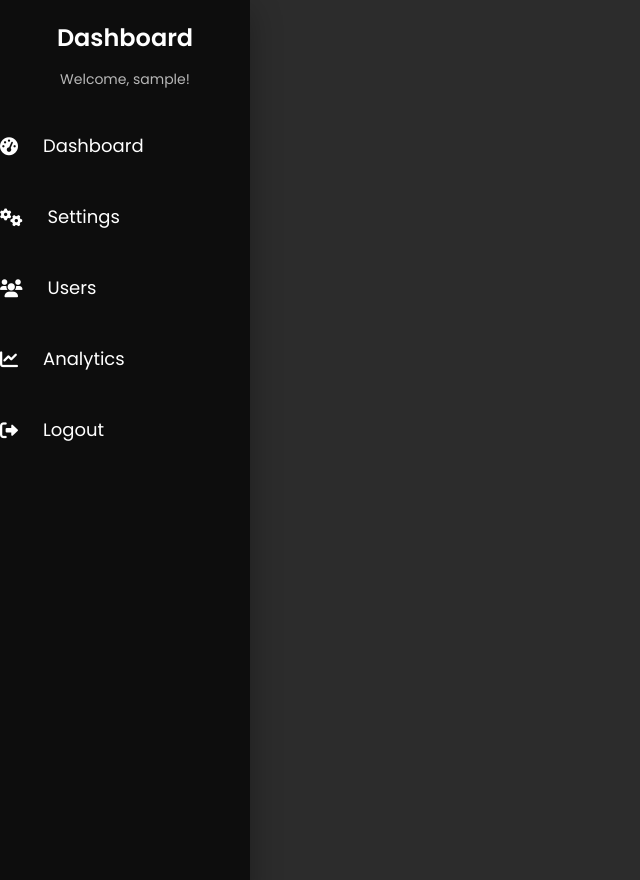
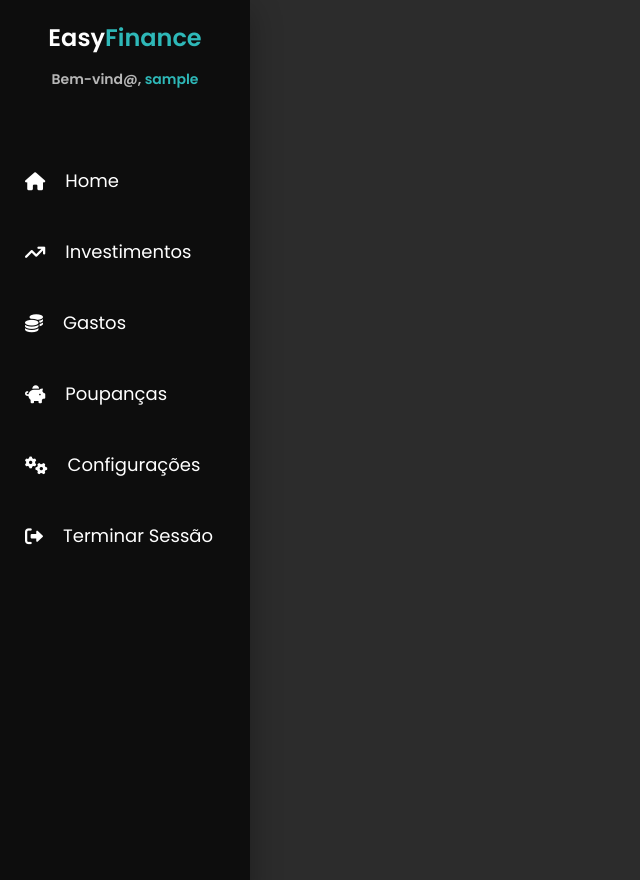
Before and after one commit to jelfixe/EasyFinance, a Flask app: page /dashboard in a window 1280 px wide. Shown: the whole page, without its empty margins (0-640 px from the left). Run offline with Flask 3, Linux system fonts and the light colour scheme; the visitor is signed in with stand-in values (Sample User, id 1); data comes from the database, SQL or seed files in the repository.

Commit message:
dashboard updates

```diff
--- a/static/scripts/dashboard.js
+++ /dev/null
@@ -1,21 +0,0 @@
-// Toggle the sidebar visibility on hamburger menu click
-const hamburgerMenu = document.getElementById('hamburgerMenu');
-const sidebar = document.getElementById('sidebar');
-
-hamburgerMenu.addEventListener('click', () => {
-    sidebar.classList.toggle('active');
-});
-
-// Tab switching logic
-function changeTab(tabIndex) {
-    const tabs = document.querySelectorAll('.tab-button');
-    const panels = document.querySelectorAll('.tab-panel');
-
-    tabs.forEach((tab, index) => {
-        tab.classList.remove('active');
-        panels[index].classList.remove('active');
-    });
-
-    tabs[tabIndex].classList.add('active');
-    panels[tabIndex].classList.add('active');
-}
--- /dev/null
+++ b/static/scripts/dashboard_ham.js
@@ -0,0 +1,16 @@
+document.addEventListener('DOMContentLoaded', function () {
+    const hamburger = document.getElementById('hamburger');
+    const sidebar = document.getElementById('sidebar');
+    const mainContent = document.querySelector('.main-content');
+
+    console.log(hamburger, sidebar, mainContent);  // Check if these are null
+
+    if (hamburger && sidebar && mainContent) {
+        hamburger.addEventListener('click', function() {
+            sidebar.classList.toggle('active');
+            mainContent.classList.toggle('active');
+        });
+    } else {
+        console.error('One or more required elements are missing!');
+    }
+});
--- a/static/styles/dashboard_styles.css
+++ b/static/styles/dashboard_styles.css
@@ -64,18 +106,19 @@ body {
 }
 
 .sidebar-menu li a:hover {
-    background-color: #4bc0c0;
+    background-color: #4bc0c07e;
 }
 
 .sidebar-menu i {
-    margin-right: 25px;
+    margin-left: 25px;
+    margin-right: 20px;
 }
 
 .main-content {
     margin-left: 250px;
     padding: 20px;
     flex-grow: 1;
-    background: rgba(255, 255, 255, 0.1); /* Transparent background to match the login style */
+    background: rgba(255, 255, 255, 0.1);
     backdrop-filter: blur(10px);
     border-radius: 20px;
     box-shadow: 0 20px 50px rgba(0, 0, 0, 0.1);
@@ -93,19 +136,29 @@ body {
     position: fixed;
     top: 0;
     left: 0;
-    width: calc(100% - 250px); /* Adjust to the sidebar width */
+    width: calc(100% - 250px);
     z-index: 1000;
+}
+
+.user-info .user-name {
+    color: #2EB8B8; /* Color for user name */
+}
+
+.sidebar-header .finance {
+    color: #2EB8B8; /* Color for Finance part */
 }
 
 .main-title {
     font-size: 24px;
 }
-
-
-/* Responsive for smaller screens */
+/* Hide sidebar for mobile screens */
 @media (max-width: 768px) {
     .sidebar {
-        width: 200px;
+        width: 0; /* Initially hidden */
+    }
+
+    .sidebar.active {
+        width: 200px; /* Show sidebar when active */
     }
 
     .main-content {
--- a/templates/dashboard.html
+++ b/templates/dashboard.html
@@ -3,34 +3,33 @@
 <head>
     <meta charset="UTF-8">
     <meta name="viewport" content="width=device-width, initial-scale=1.0">
-    <title>Modern Dashboard</title>
-    <!-- Google Fonts (Poppins) -->
+    <title>EasyFinance - Dashboard</title>
     <link href="https://fonts.googleapis.com/css2?family=Poppins:wght@300;400;600&display=swap" rel="stylesheet">
-    <!-- FontAwesome for icons -->
     <link href="https://cdnjs.cloudflare.com/ajax/libs/font-awesome/6.0.0-beta3/css/all.min.css" rel="stylesheet">
-    <!-- Custom Styles -->
     <link rel="stylesheet" href="../static//styles/dashboard_styles.css">
 </head>
 <body>
-    <!-- Sidebar (Hamburger Menu) -->
     <div class="sidebar" id="sidebar">
         <div class="sidebar-header">
-            <h2>Dashboard</h2>
+            <h2><span class="easy">Easy</span><span class="finance">Finance</span></h2>
             <div class="user-info">
-                <p>Welcome, {{ username }}!</p>
+                <p><b>Bem-vind@, <span class="user-name">{{ username }}</span></b></p> <br>
+            </div>
+            <!-- Hamburger Menu Icon -->
+            <div class="hamburger" id="hamburger">
+                <i class="fas fa-bars"></i>
             </div>
         </div>
         <ul class="sidebar-menu">
-            <li><a href="#" class="menu-item"><i class="fas fa-tachometer-alt"></i> Dashboard</a></li>
-            <li><a href="#" class="menu-item"><i class="fas fa-cogs"></i> Settings</a></li>
-            <li><a href="#" class="menu-item"><i class="fas fa-users"></i> Users</a></li>
-            <li><a href="#" class="menu-item"><i class="fas fa-chart-line"></i> Analytics</a></li>
-            <li><a href="/logout" class="menu-item"><i class="fas fa-sign-out-alt"></i> Logout</a></li>
+            <li><a href="#" class="menu-item"><i class="fa-solid fa-home"></i></i> Home</a></li>
+            <li><a href="#" class="menu-item"><i class="fa-solid fa-arrow-trend-up"></i></i> Investimentos</a></li>
+            <li><a href="#" class="menu-item"><i class="fa-solid fa-coins"></i></i> Gastos</a></li>
+            <li><a href="#" class="menu-item"><i class="fa-solid fa-piggy-bank"></i></i> Poupanças</a></li>
+            <li><a href="#" class="menu-item"><i class="fas fa-cogs"></i> Configurações</a></li>
+            <li><a href="/logout" class="menu-item"><i class="fas fa-sign-out-alt"></i> Terminar Sessão</a></li>
         </ul>
     </div>
 
-
-    <!-- JavaScript to toggle the hamburger menu and tabs -->
-    <script src="../static/scripts/dashboard.js"></script>
+    <script src="../static/scripts/dashboard_ham.js"></script>
 </body>
 </html>
```
Also changed, not shown: other parts of static/styles/dashboard_styles.css (+47 -5 lines), static/scripts/rememberme.js (added, +26 -0 lines), static/styles/styles.css (+16 -0 lines), templates/login.html (+9 -3 lines).
